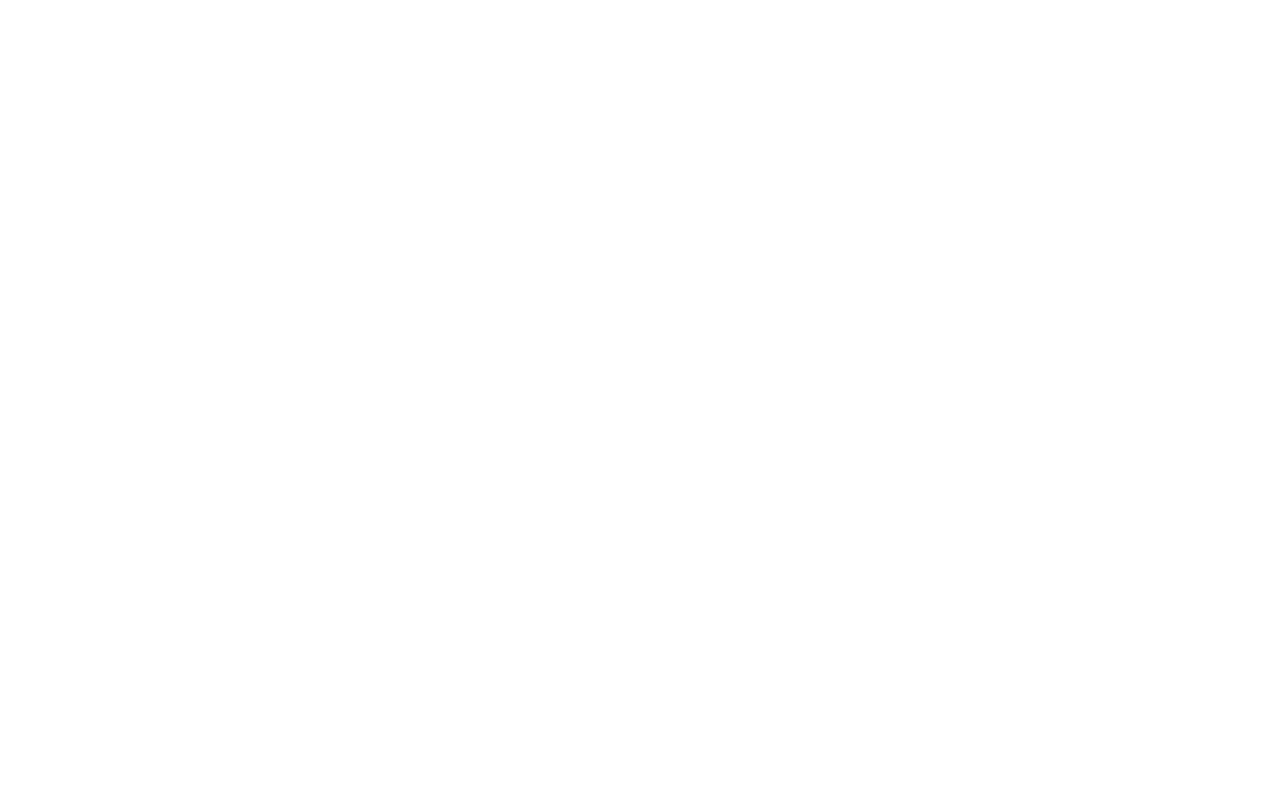
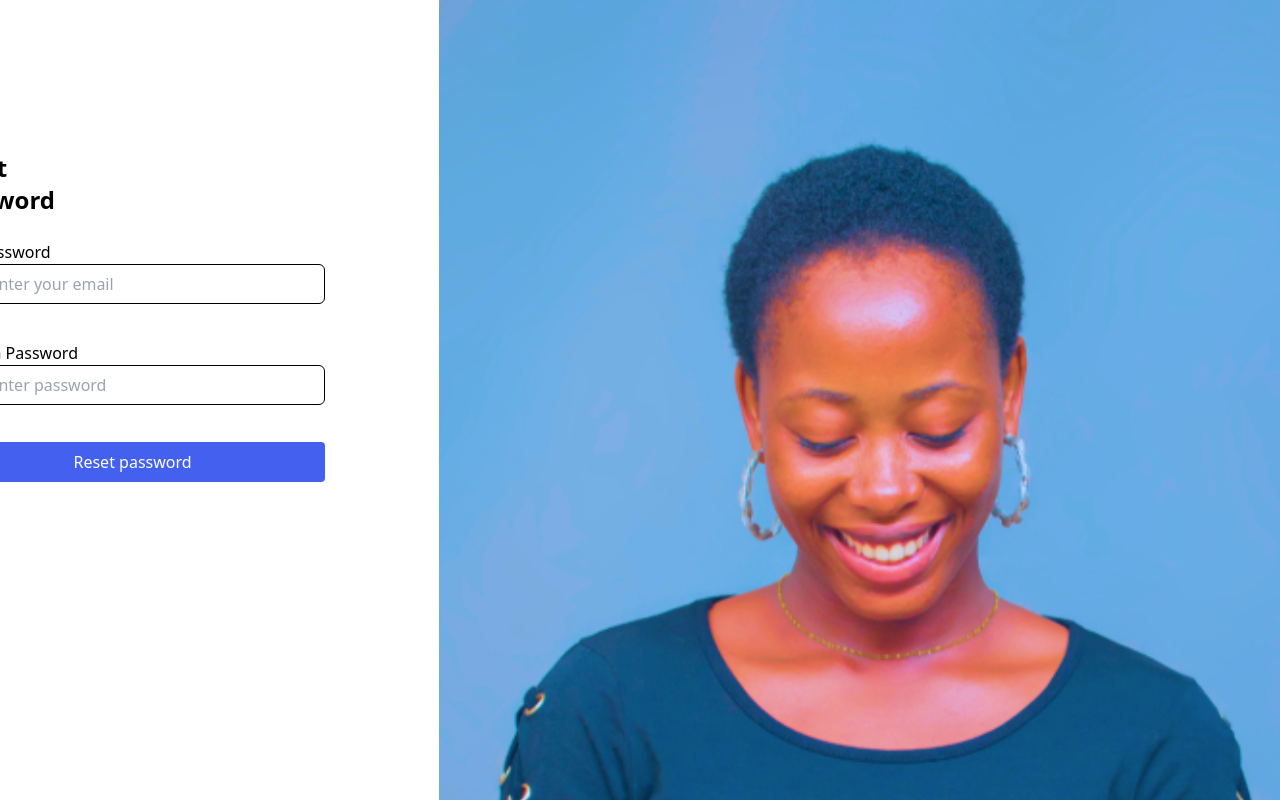
Before and after one commit to Danny4life/fintech-ui, a React (Create React App) app: page /resetPassword in a window 1280 px wide. Before the commit this address had no page. Shown: the top 800 px of the page. Built offline with nearby package versions, Linux system fonts and the light colour scheme.

Commit message:
added passwordResetEmailVerififcation, ResetPassword, ResetPasswordPage components

```diff
--- a/src/App.js
+++ b/src/App.js
@@ -2,6 +2,8 @@
 import Home from "./components/Home";
 import LoginPage from "./components/LoginPage";
 import PasswordReset from "./components/PasswordReset";
+import PasswordResetEmailVerification from "./components/PasswordResetEmailVerification";
+import ResetPasswordPage from "./components/ResetPasswordPage";
 import VerifyEmail from "./components/VerifyEmail";
 // import Signup from "./components/Signup";
 // import SignupForm from "./components/SignupForm";
@@ -15,6 +17,8 @@
         <Route path="/login" element={<LoginPage />} />
         <Route path="/forgetPassword" element={<PasswordReset />} />
         <Route path="/verifyEmail" element={<VerifyEmail />} />
+        <Route path="passwordReset" element={<PasswordResetEmailVerification />} />
+        <Route path="resetPassword" element={<ResetPasswordPage />} />
       </Routes>
     </BrowserRouter>
 
--- a/src/components/LoginPage.jsx
+++ b/src/components/LoginPage.jsx
@@ -8,7 +8,6 @@
             <div className="flex">
               <div className="">
                 <Login />
-        {/* <Login /> */}
               </div>
               <div className="hidden lg:block">
                 <Signup />
--- a/src/components/PasswordReset.jsx
+++ b/src/components/PasswordReset.jsx
@@ -19,12 +19,16 @@
                         <Form className=""  name="Email" placeHolder="Enter your email" type="email" required />
                         <IconEmail className="relative bottom-7 left-4" />
                         <div>
-                            <button className="rounded-md text-shine bg-soft w-96 h-10 mt-0">Reset Password</button>
+                            <button
+                            onClick={() => navigate("/resetPassword")}
+                            className="rounded-md text-shine bg-soft w-96 h-10 mt-0">Reset Password</button>
                         </div>
                         <div className="flex ml-24">
                             <button
                             onClick={() => navigate("/login")}
-                             className=" text-solid bg-inputColor w-32 h-11 mt-4 text-xs leading-5">Back to Login</button>
+                             className=" text-solid bg-inputColor w-32 h-11 mt-4 text-xs leading-5">
+                                Back to Login
+                            </button>
                         </div>
 
                     </div>
--- /dev/null
+++ b/src/components/PasswordResetEmailVerification.jsx
@@ -0,0 +1,32 @@
+import { useNavigate } from "react-router-dom";
+import EmailIcon from "../icons/EmailIcon";
+
+
+const PasswordResetEmailVerification = () => {
+
+    const navigate = useNavigate();
+    return (
+        <section className="bg-bground w-screen h-screen">
+            <div className="max-w-4xl h-96 mx-auto bg-shine relative top-1/4 place-items-center flex flex-col justify-center">
+
+                <EmailIcon className="relative bottom-8" />
+                <h2 className="text-2xl font-bold leading-10">Check your mail</h2>
+                <p className="text-xs font-normal leading-5 text-pwdcol">We sent a password reset link to your email <br />
+                    please click the link to reset your password
+                    <br />
+                    <br />
+                    Don't recieve the email? <a href className="cursor-pointer text-soft">Click to resend link</a>
+                </p>
+                <button
+                    onClick={() => navigate("/login")}
+                    className=" text-shine bg-soft w-32 h-11 mt-4 text-xs leading-5">
+                        Back to Login
+                </button>
+
+            </div>
+
+        </section>
+     );
+}
+
+export default PasswordResetEmailVerification;
--- /dev/null
+++ b/src/components/ResetPassword.jsx
@@ -0,0 +1,30 @@
+import Form from "../form/Form";
+import IconEmail from "../icons/IconEmail";
+import IconClock from "../icons/IconClock";
+import { useNavigate } from "react-router-dom";
+
+const ResetPassword = () => {
+
+    const navigate = useNavigate();
+    return (
+
+        <section className="flex">
+            <div className="">
+                <h2 className="mt-14 text-solid font-bold text-2xl flex mr-96 pt-24">Reset Password</h2>
+                <div>
+                    <Form  name="New Password" placeHolder="Enter your email" type="email" required />
+                    <IconEmail className="relative bottom-7 left-4" />
+                    <Form  name=" Confirm Password" placeHolder="Enter password" type="password" required />
+                    <IconClock className="relative bottom-8 left-4" />
+                    <div className="">
+                        <button
+                        onClick={() => navigate("/passwordReset")}
+                        className="rounded text-shine bg-soft w-96 h-10 mt-4">Reset password</button>
+                    </div>
+                </div>
+            </div>
+        </section>
+     );
+}
+
+export default ResetPassword;
--- /dev/null
+++ b/src/components/ResetPasswordPage.jsx
@@ -0,0 +1,23 @@
+import ResetPassword from "./ResetPassword";
+import Signup from "./Signup";
+
+
+const ResetPasswordPage = () => {
+    return (
+        <div>
+            <div className="flex m-0 p-0 justify-end">
+            <div className="flex">
+            <div className="">
+            <ResetPassword />
+            </div>
+        <div className="hidden lg:block">
+            <Signup />
+        </div>
+
+        </div>
+    </div>
+    </div>
+    );
+}
+
+export default ResetPasswordPage;
--- a/src/components/VerifyEmail.jsx
+++ b/src/components/VerifyEmail.jsx
@@ -3,10 +3,18 @@
 const VerifyEmail = () => {
     return (
         <section className="bg-bground w-screen h-screen">
-            <div className="max-w-4xl h-96 mx-auto bg-shine relative top-1/4">
+            <div className="max-w-4xl h-96 mx-auto bg-shine relative top-1/4 place-items-center flex flex-col justify-center">
 
-                <EmailIcon className="relative" />
-                <h2>Verify your email</h2>
+                <EmailIcon className="relative bottom-8" />
+                <h2 className="text-2xl font-bold leading-10">Verify your email</h2>
+                <p className="text-xs font-normal leading-5 text-pwdcol">Hi there, use the link below to verify <br />
+                    your email and start enjoying Fintech
+                </p>
+                <button
+
+                    className=" text-shine bg-soft w-32 h-11 mt-4 text-xs leading-5">
+                        Verify email
+                </button>
 
             </div>
 
```
Also changed, not shown: src/components/Login.jsx (+0 -7 lines). Lines whose indentation alone changed are shown as unchanged.
